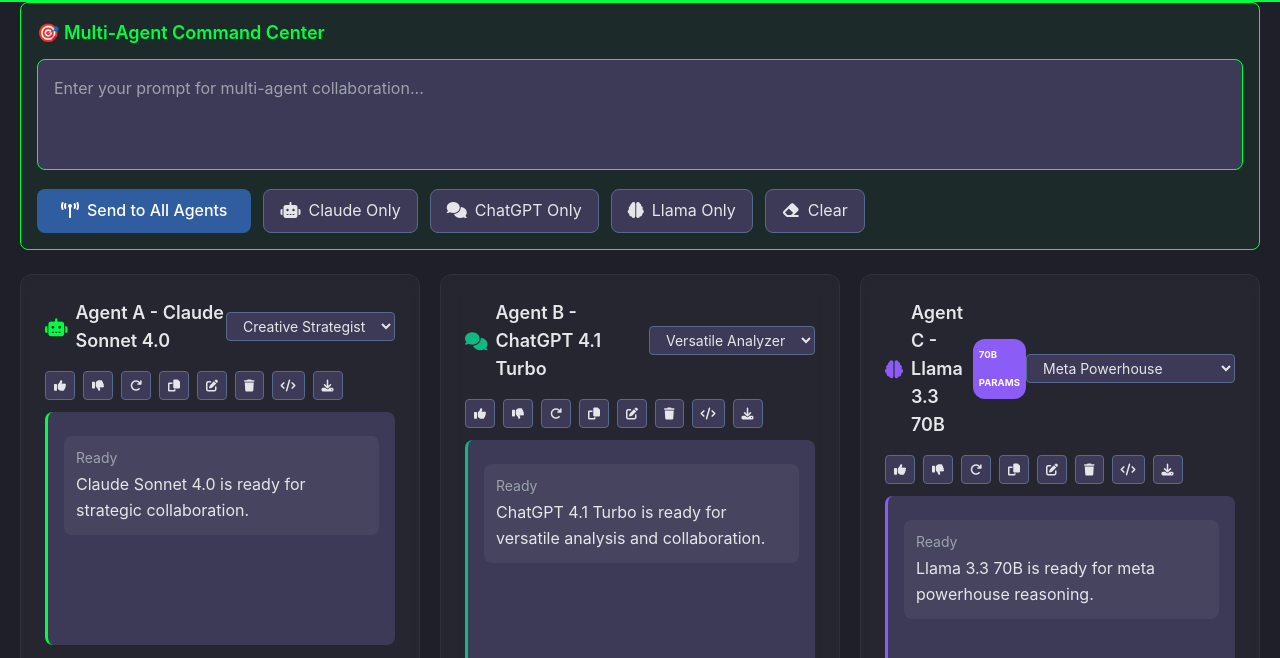
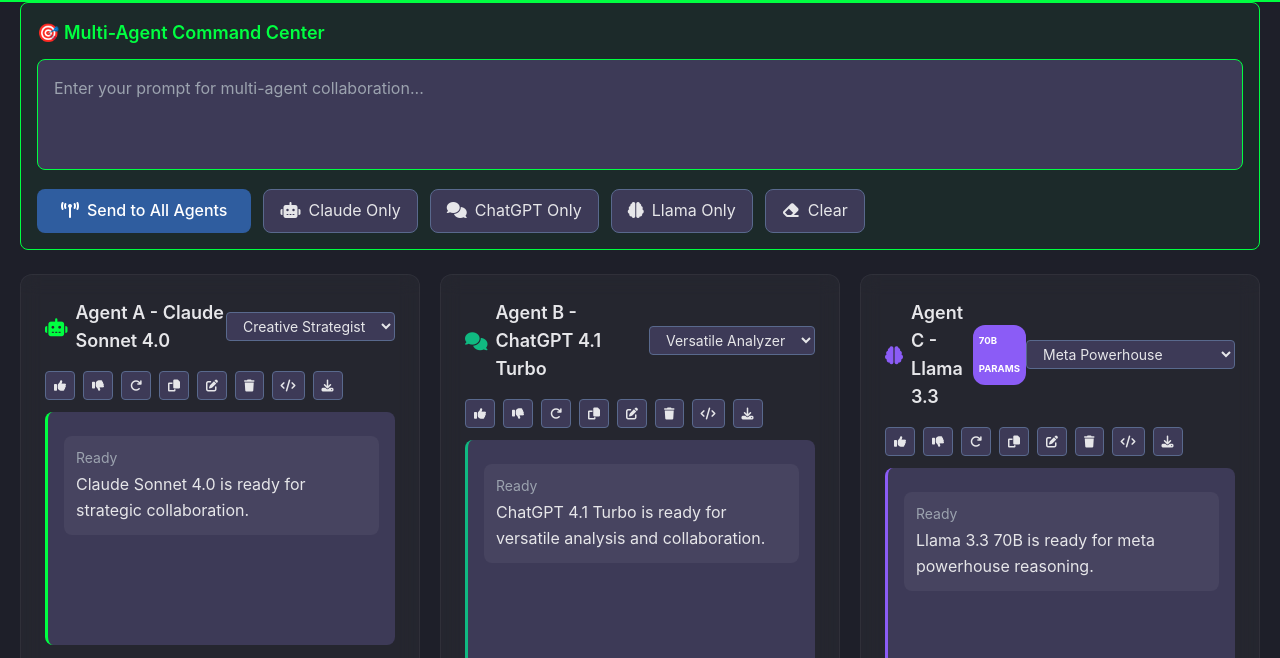
Before and after one commit to Tahiti18/Promptlink-v8.0-netlify-deploy, a website: page index.html in a window 1280 px wide. Shown: the part 140-798 px from the top of the page. Drawn offline with nearby package versions, Linux system fonts and the light colour scheme.

Commit message:
Update index.html

```diff
--- a/index.html
+++ b/index.html
@@ -473,7 +473,7 @@
                 <div class="flex items-center justify-between mb-4">
                     <h3 class="text-lg font-semibold flex items-center">
                         <i class="fas fa-brain mr-2 agent-icon-llama"></i>
-                        Agent C - Llama 3.3 70B
+                        Agent C - Llama 3.3
                         <span class="context-indicator ml-2">70B PARAMS</span>
                     </h3>
                     <select class="role-selector px-3 py-1 rounded text-sm">
```
